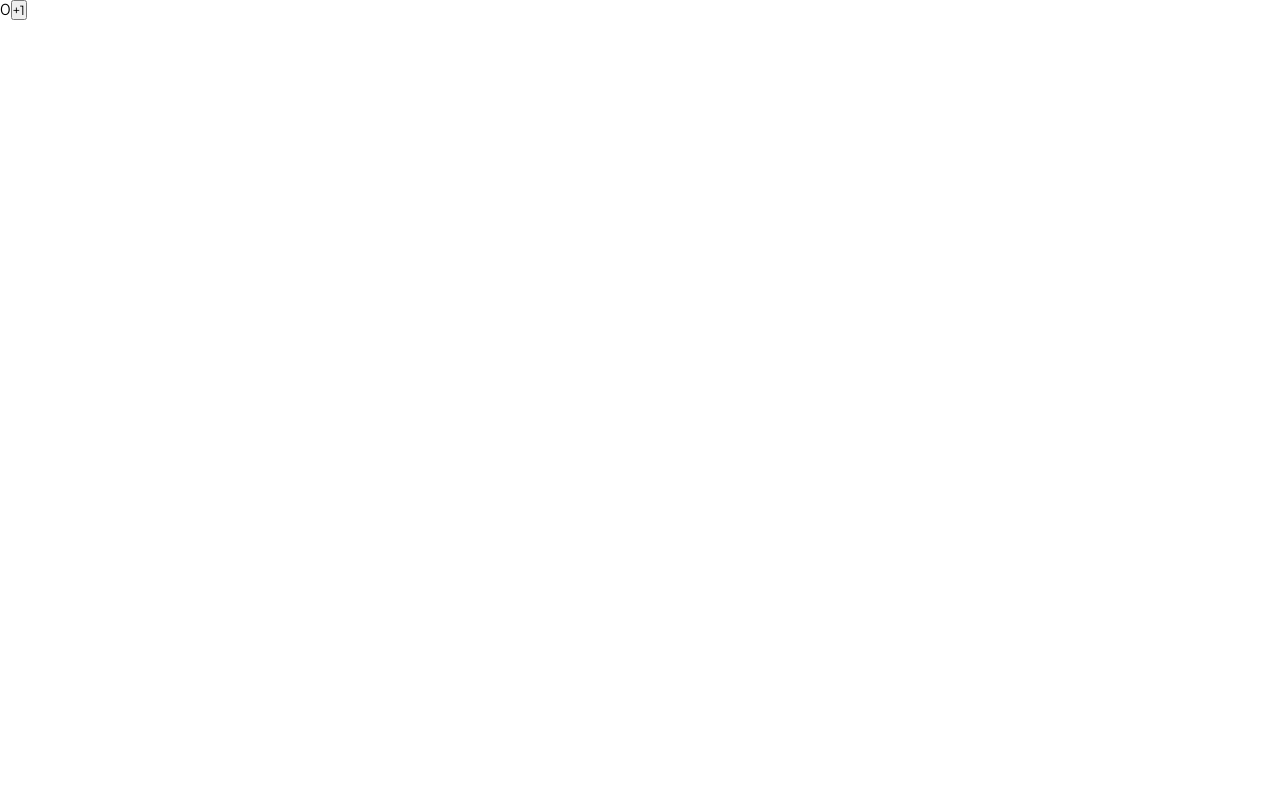
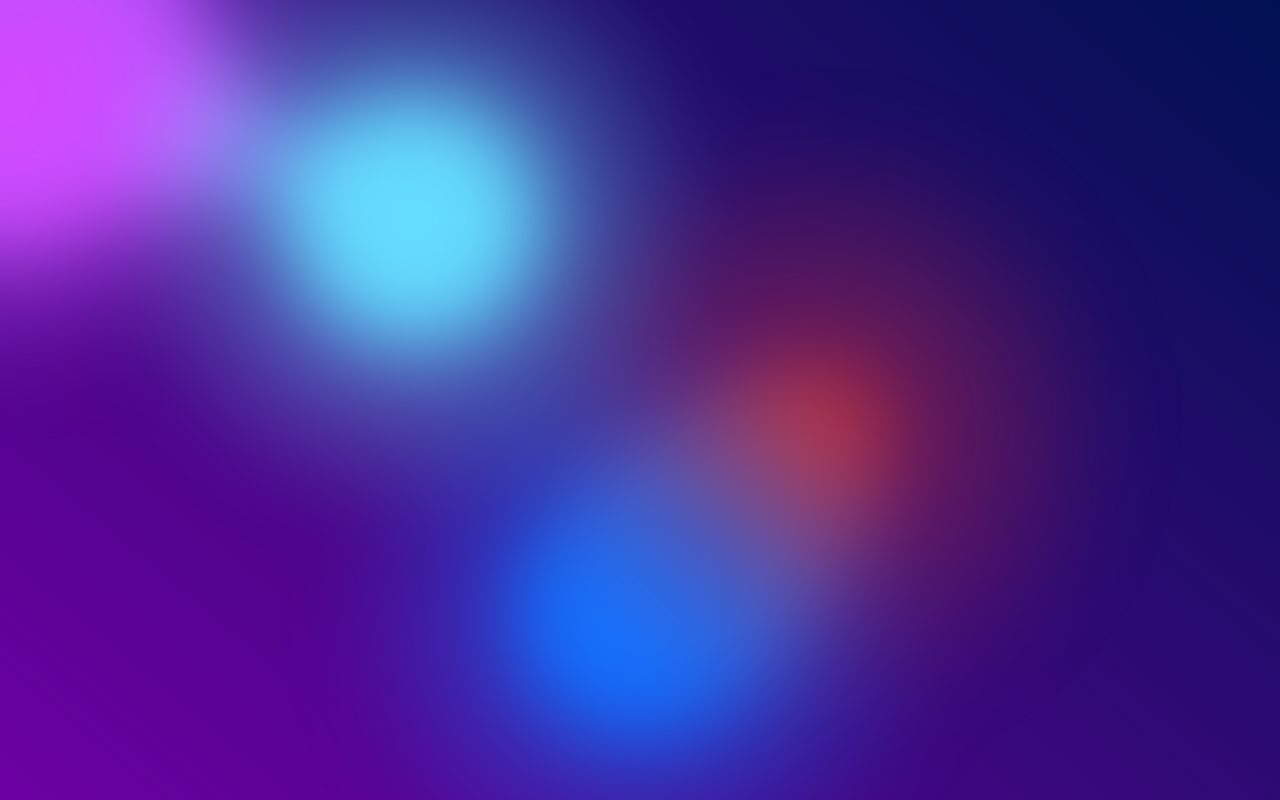
Before and after one commit to vvladek/components, a Next.js app: page / in a window 1280 px wide. Built offline with nearby package versions, Linux system fonts and the light colour scheme.

Commit message:
feat: add Gradient Section

```diff
--- a/src/app/globals.css
+++ b/src/app/globals.css
@@ -1,7 +1,7 @@
 @import url("https://fonts.googleapis.com/css2?family=Montserrat:wght@100..900&display=swap");
 
 :root {
-  --main-color: #777777;
+  --blob-size: 80%;
 }
 
 * {
--- a/src/app/page.tsx
+++ b/src/app/page.tsx
@@ -1,22 +1,13 @@
-"use client"
-
-import { CounterContext } from "@/context/CounterContext"
-import { useMousePosition } from "@/hooks/useMousePosition"
-import { useContext } from "react"
+import { GradientSection } from "@/components"
 
 
 
 
 export default function Home () {
 
-  const { counter, incrementCounter } = useContext(CounterContext)
-
-  useMousePosition()
-
   return(
-    <div>
-      <span>{counter}</span>
-      <button onClick={incrementCounter}>+1</button>
-    </div>
+    <>
+      <GradientSection />
+    </>
   )
 }
--- /dev/null
+++ b/src/components/GradientSection/GradientSection.module.css
@@ -0,0 +1,97 @@
+.gradient {
+  width: 100%;
+  height: 100vh;
+  background: linear-gradient(40deg, #6C00A2, #001152);
+  position: relative;
+  overflow: hidden;
+}
+
+.gradient svg {
+  display: none;
+}
+
+.blobsContainer {
+  width: 100%;
+  height: 100%;
+  filter: url(#svgFilter1) blur(40px);
+}
+
+.blobsContainer div {
+  position: absolute;
+  mix-blend-mode: hard-light;
+}
+
+.blob1, .blob2, .blob3, .blob4 {
+  width: 80%;
+  height: 80%;
+}
+
+.blob1 {
+  background: radial-gradient(circle at center, #1271FFCC 0, #1271FF00 50%) no-repeat;
+  top: 10%;
+  left: 10%;
+  transform-origin: center center;
+  animation: moveVertical 30s ease infinite;
+}
+
+.blob2 {
+  background: radial-gradient(circle at center, #DD4AFFCC 0, #DD4AFF00 50%) no-repeat;
+  top: 10%;
+  left: 10%;
+  transform-origin: calc(50% - 400px);
+  animation: moveInCircle 20s reverse infinite;
+}
+
+.blob3 {
+  background: radial-gradient(circle at center, #64DCFFCC 0, #64DCFF00 50%) no-repeat;
+  top: calc(10% + 200px);
+  left: calc(10% - 500px);
+  transform-origin: calc(50% + 400px);
+  animation: moveInCircle 40s linear infinite;
+}
+
+.blob4 {
+  background: radial-gradient(circle at center, #C83232CC 0, #C8323200 50%) no-repeat;
+  top: 10%;
+  left: 10%;
+  transform-origin: calc(50% - 200px);
+  animation: moveHorizontal 40s ease infinite;
+  opacity: 0.7;
+}
+
+.blob5 {
+  background: radial-gradient(circle at center, #B4B432CC 0, #B4B43200 50%) no-repeat;
+  width: 160%;
+  height: 160%;
+  top: -30%;
+  left: -30%;
+  transform-origin: calc(50% - 800px) calc(50% + 200px);
+  animation: moveInCircle 20s ease infinite;
+}
+
+.cursorBlob {
+  background: radial-gradient(circle at center, #8C64FFCC 0, #8C64FF00 50%) no-repeat;
+  width: 100%;
+  height: 100%;
+  top: -50%;
+  left: -50%;
+  opacity: 0.7;
+}
+
+@keyframes moveInCircle {
+  0% { transform: rotate(0deg); }
+  50% { transform: rotate(180deg); }
+  100% { transform: rotate(360deg); }
+}
+
+@keyframes moveVertical {
+  0% { transform: translateY(-50%); }
+  50% { transform: translateY(50%); }
+  100% { transform: translateY(-50%); }
+}
+
+@keyframes moveHorizontal {
+  0% { transform: translateX(-50%) translateY(-10%); }
+  50% { transform: translateX(50%) translateY(10%); }
+  100% { transform: translateX(-50%) translateY(-10%); }
+}
--- /dev/null
+++ b/src/components/GradientSection/GradientSection.tsx
@@ -0,0 +1,52 @@
+"use client"
+
+import { useEffect, useRef, useState } from "react";
+import { useMousePosition } from "@/hooks/useMousePosition";
+import style from "./GradientSection.module.css"
+
+
+
+
+export function GradientSection () {
+
+  const requestAnimationFrameRef = useRef(0)
+  const [cursorPos, setCursorPos] = useState({ x: 0, y: 0 })
+  const mousePosition = useMousePosition()
+
+
+  function moveCursorBlob (): void {
+    setCursorPos(prev => ({
+      x: Math.round(prev.x + (mousePosition.x - prev.x) / 20),
+      y: Math.round(prev.y + (mousePosition.y - prev.y) / 20)
+    }))
+    requestAnimationFrameRef.current = requestAnimationFrame(moveCursorBlob)
+  }
+
+  useEffect(() => {
+    requestAnimationFrameRef.current = requestAnimationFrame(moveCursorBlob)
+    return () => cancelAnimationFrame(requestAnimationFrameRef.current)
+  }, [mousePosition])
+
+
+  return(
+    <section className={style.gradient}>
+      <svg>
+        <defs>
+          <filter id="svgFilter1">
+            <feGaussianBlur in="SourceGraphic" stdDeviation="10" result="blur" />
+            <feColorMatrix in="blur" mode="matrix" values="1 0 0 0 0  0 1 0 0 0  0 0 1 0 0  0 0 0 18 -8" result="svgFilter1" />
+            <feBlend in="SourceGraphic" in2="svgFilter1" />
+          </filter>
+        </defs>
+      </svg>
+      <div className={style.blobsContainer}>
+        <div className={style.blob1}></div>
+        <div className={style.blob2}></div>
+        <div className={style.blob3}></div>
+        <div className={style.blob4}></div>
+        <div className={style.blob5}></div>
+        <div className={style.cursorBlob} style={{ transform: `translate(${cursorPos.x}px, ${cursorPos.y}px)` }}></div>
+      </div>
+    </section>
+  )
+}
--- /dev/null
+++ b/src/components/index.ts
@@ -0,0 +1,9 @@
+import { GradientSection } from "./GradientSection/GradientSection";
+
+
+
+
+export {
+  GradientSection,
+
+}
--- a/src/hooks/useMousePosition.tsx
+++ b/src/hooks/useMousePosition.tsx
@@ -1,17 +1,22 @@
 "use client"
 
-import { CounterContext } from "@/context/CounterContext"
-import { useContext, useEffect } from "react"
+import { useEffect, useState } from "react"
+
+
+
+interface MousePosition { x: number; y: number; }
 
 
 
 export function useMousePosition () {
 
-  const { counter, setCounter } = useContext(CounterContext)
+  const [position, setPosition] = useState<MousePosition>({ x: 0, y: 0 })
+
 
   function handleMouseMove (event: MouseEvent): void {
-    setCounter(() => event.clientX)
+    setPosition({ x: event.clientX, y: event.clientY })
   }
+
 
   useEffect(() => {
     window.addEventListener("mousemove", handleMouseMove)
@@ -19,5 +24,5 @@ export function useMousePosition () {
   }, [])
 
 
-  return null
+  return position
 }
```
